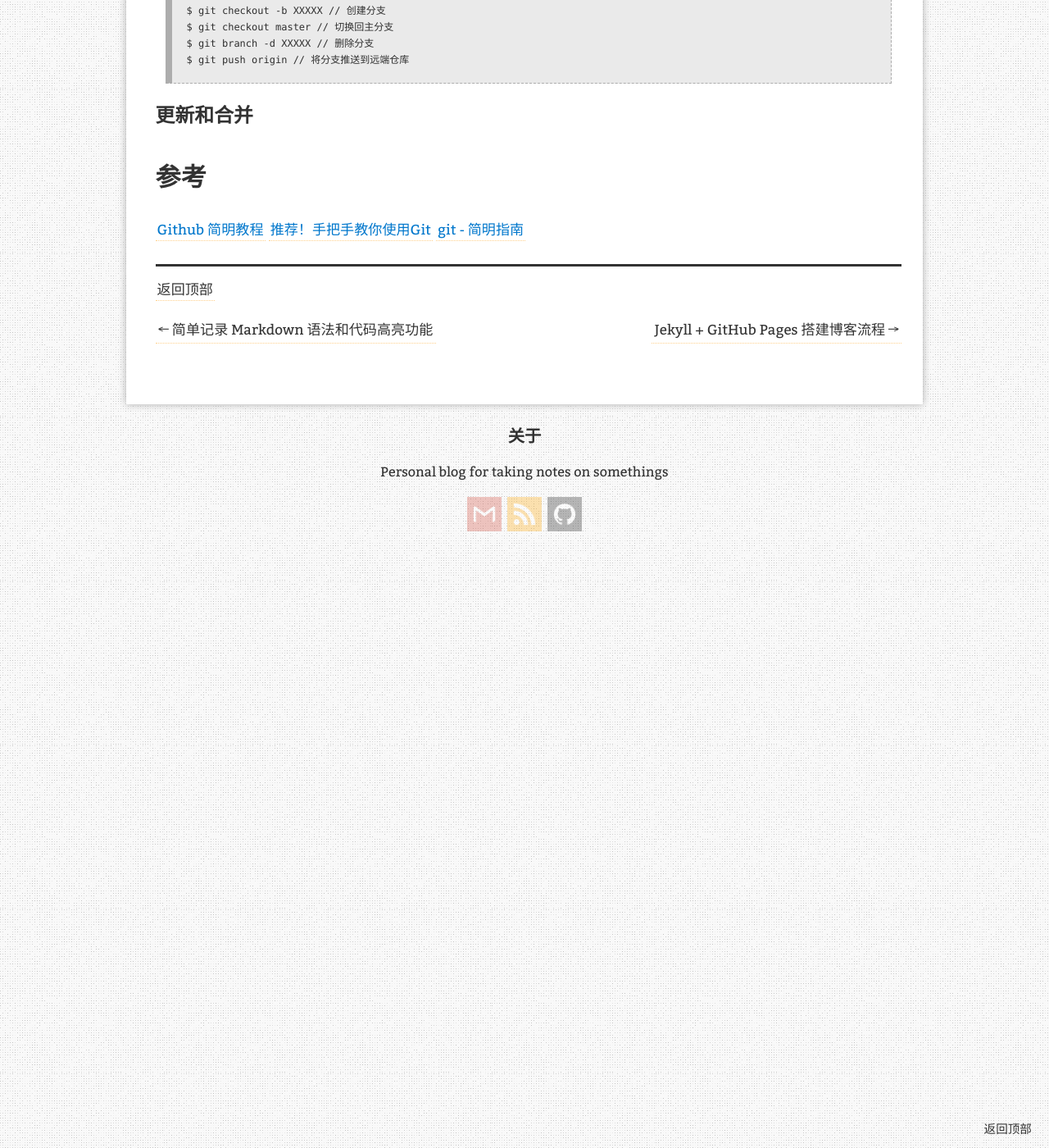
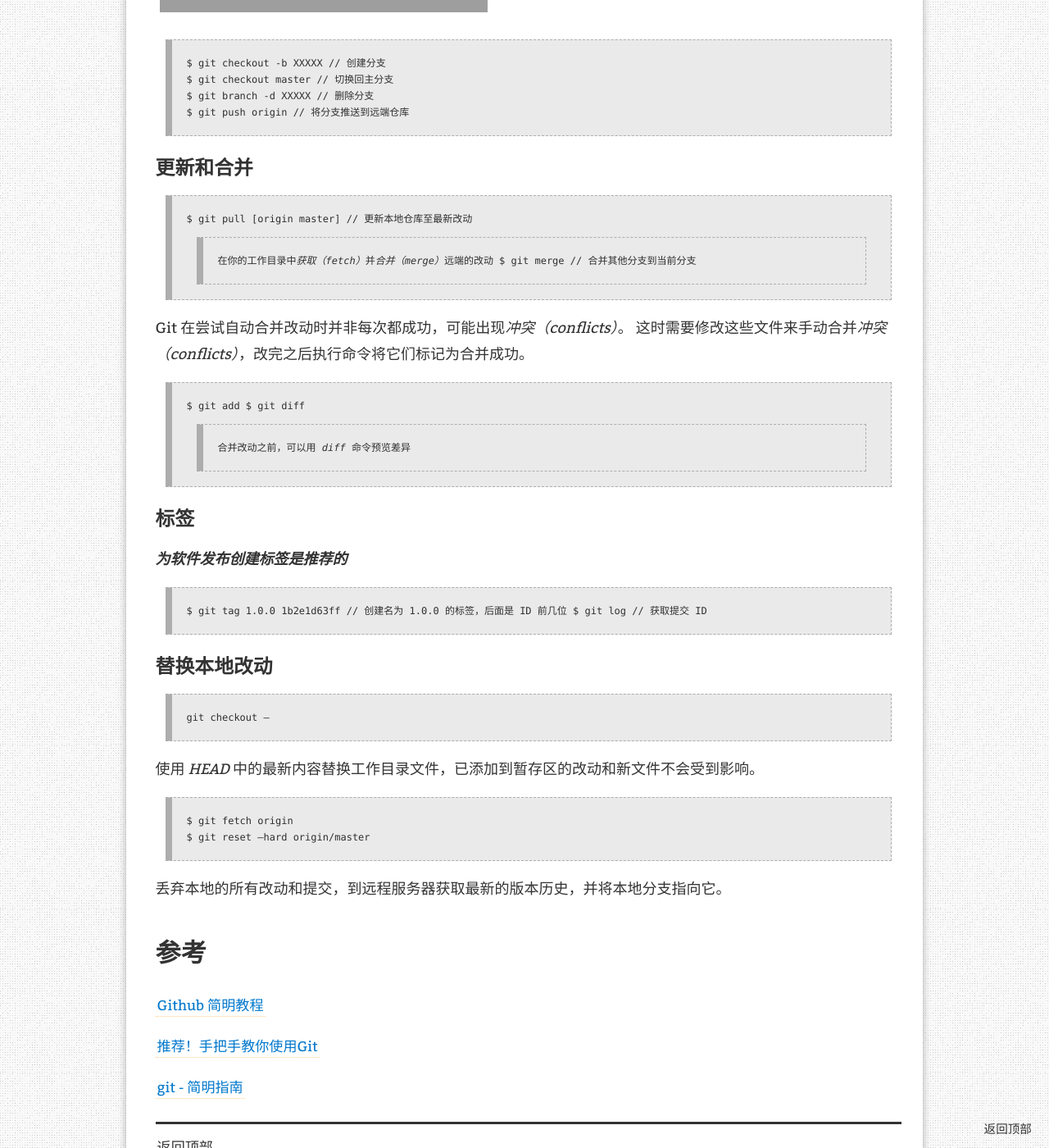
Before and after one commit to bqwhnn/blog, a Jekyll site: the page built from _posts/2017-08-24-Git.md, in a window 1280 px wide and 1400 px high, scrolled down 6091 px. Shown: the whole window at 82% size. Built offline with Jekyll 4.4.1, drawn with Linux system fonts in a browser that asks for light colours; nearby versions of some CDN libraries; comment, search, counter and statistics services are not loaded; some of the changed text lies outside the part shown; grey boxes are pictures that could not be loaded.

Commit message:
two md change

```diff
--- a/_posts/2017-08-24-Git.md
+++ b/_posts/2017-08-24-Git.md
@@ -93,13 +93,14 @@ Git 是分布式版本控制系统，没有中央处理器，个人的电脑就
 
 ### 工作流
 
-本地仓库由 Git 维护的三棵“树”组成。工作目录：持有实际文件；暂存区（Index）：临时保存改动；HEAD：指向最后一次提交的结果。
+本地仓库由 Git 维护的**三棵“树”**组成。*工作目录*：持有实际文件；*暂存区（Index）*：临时保存改动；*HEAD*：指向最后一次提交的结果。
 
 Git 基本工作流程第一步，将改动添加到暂存区：
 
 > $ git add <filename>
 > $ git add *
 > $ git add .
+> $ git status // 提交文件前查看改动状态
 
 第二歩，实际提交改动到 HEAD，还未到远程仓库
 
@@ -131,13 +132,42 @@ Git 基本工作流程第一步，将改动添加到暂存区：
 
 ### 更新和合并
 
+> $ git pull [origin master] // 更新本地仓库至最新改动
+> > 在你的工作目录中*获取（fetch）*并*合并（merge）*远端的改动
+> $ git merge <branch>       // 合并其他分支到当前分支
 
+Git 在尝试自动合并改动时并非每次都成功，可能出现*冲突（conflicts）*。
+这时需要修改这些文件来手动合并*冲突（conflicts）*，改完之后执行命令将它们标记为合并成功。
+
+> $ git add <filename>
+> $ git diff <source_branch> <target_branch>
+> > 合并改动之前，可以用 *diff* 命令预览差异
+
+### 标签
+
+***为软件发布创建标签是推荐的***
+
+> $ git tag 1.0.0 1b2e1d63ff    // 创建名为 1.0.0 的标签，后面是 ID 前几位
+> $ git log     // 获取提交 ID
+
+### 替换本地改动
+
+> git checkout --<filename>
+
+使用 *HEAD* 中的最新内容替换工作目录文件，已添加到暂存区的改动和新文件不会受到影响。
+
+> $ git fetch origin
+> $ git reset --hard origin/master
+
+丢弃本地的所有改动和提交，到远程服务器获取最新的版本历史，并将本地分支指向它。
 
 
 # 参考
 
 [Github 简明教程](http://www.runoob.com/w3cnote/git-guide.html)
+
 [推荐！手把手教你使用Git](http://blog.jobbole.com/78960/)
+
 [git - 简明指南](http://www.runoob.com/manual/git-guide/)
 
 [Git]: https://git-scm.com/
```
Also changed, not shown: _posts/2017-08-24-GitHub-with-Jekyll.md (+5 -5 lines).
